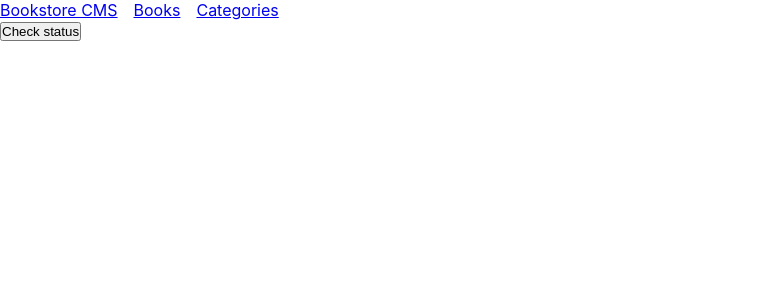
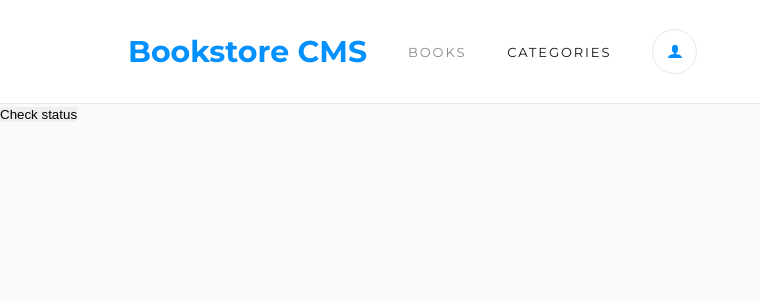
Before and after one commit to alexmedinasf/bookstore, a React (Create React App) app: page /categories in a window 1280 px wide. Shown: the top 300 px of the page, without its empty margins (0-760 px from the left). Built offline with nearby package versions, Linux system fonts and the light colour scheme; no server answers.

Commit message:
Added style to navbar

```diff
--- a/src/App.css
+++ b/src/App.css
@@ -1,3 +1,17 @@
+@import url('https://fonts.googleapis.com/css2?family=Montserrat:ital,wght@0,100;0,200;0,300;0,400;0,500;0,600;0,700;0,800;0,900;1,100;1,200;1,300;1,400;1,500;1,600;1,700;1,800;1,900&family=Roboto+Slab:wght@100;200;300;400;500;600;700;800;900&display=swap');
+
+*:root {
+  --font-sans: 'Montserrat', sans-serif;
+  --font-serif: 'Roboto Slab', serif;
+  --color-white: #fff;
+  --color-bg: #fafafa;
+  --color-accent: #0290ff;
+  --color-title: #121212;
+  --color-sub: #4386bf;
+  --color-placeholder: #c4c4c4;
+  --color-border: #e8e8e8;
+}
+
 *,
 *::after,
 *::before {
@@ -6,22 +20,70 @@
   padding: 0;
 }
 
+a,
+a:hover,
+a:focus,
+a:visited {
+  text-decoration: none;
+  color: inherit;
+}
+
+button {
+  appearance: none;
+  border: none;
+}
+
 body {
   font-size: 1rem;
+  background-color: var(--color-bg);
+  font-family: var(--font-sans);
+  color: var(--color-title);
 }
 
 ul {
   list-style: none;
 }
 
+.logo {
+  color: var(--color-accent);
+  font-size: 1.875rem;
+  font-weight: bold;
+}
+
 .navbar {
   display: flex;
-  gap: 1em;
+  align-items: center;
+  gap: 2.56em;
+  padding: 1.81rem 10%;
+  background-color: var(--color-white);
+  border-bottom: solid 1px var(--color-border);
 }
 
 .navLinks {
   display: flex;
-  gap: 1em;
+  gap: 2.56em;
+}
+
+.navLinks a {
+  font-size: 0.813rem;
+  letter-spacing: 0.12rem;
+  text-transform: uppercase;
+  opacity: 0.5;
+}
+
+.navLinks a.active {
+  opacity: 1;
+}
+
+.user {
+  color: var(--color-accent);
+  border-radius: 50%;
+  border: 1px solid var(--color-border);
+  width: 2.813rem;
+  height: 2.813rem;
+  display: flex;
+  align-items: center;
+  justify-content: center;
 }
 
 .bookList {
--- a/src/components/Navbar.js
+++ b/src/components/Navbar.js
@@ -1,5 +1,6 @@
 import React from 'react';
 import { NavLink, Link } from 'react-router-dom';
+import { ImUser } from 'react-icons/im';
 
 const Navbar = () => {
   const links = [
@@ -27,6 +28,9 @@
           </li>
         ))}
       </ul>
+      <div className="user">
+        <ImUser />
+      </div>
     </nav>
   );
 };
```
